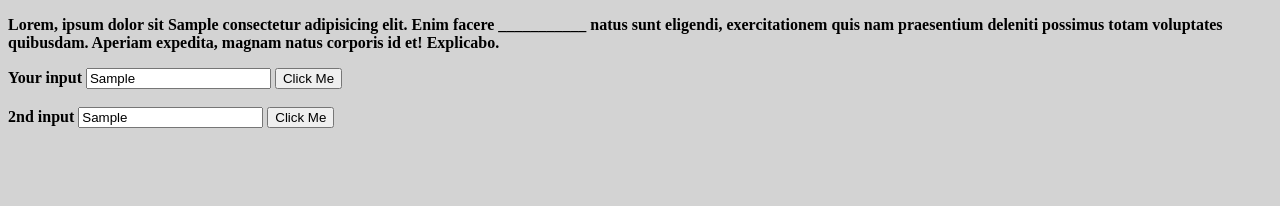
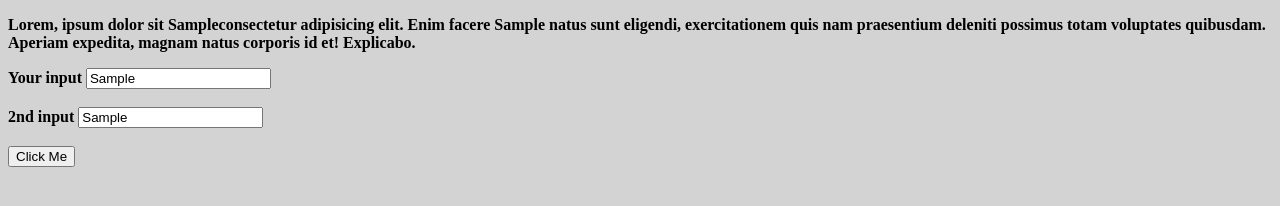
Before and after one commit to VictorGamble/javaScriptEx, a plain HTML site: page index2.html in a window 1280 px wide. Both pictures are taken after typing "Sample", "Sample" into the empty fields and a click on the button "Click Me". Drawn offline with Linux system fonts and the light colour scheme.

Commit message:
refactored variable names, also completed the bonus questions

```diff
--- a/index2.html
+++ b/index2.html
@@ -18,52 +18,65 @@
             font-weight: bold;
         }
 
+
+
     </style>
 </head>
 <body>
-    <p>Lorem, ipsum dolor sit <span id="span1" >___________</span>consectetur adipisicing elit. Enim facere <span id="span2">___________</span> natus sunt eligendi, exercitationem quis nam praesentium deleniti possimus totam voluptates quibusdam. Aperiam expedita, magnam natus corporis id et! Explicabo.</p>
+    <p>Lorem, ipsum dolor sit <span class="blank" >___________</span>consectetur adipisicing elit. Enim facere <span class="blank">___________</span> natus sunt eligendi, exercitationem quis nam praesentium deleniti possimus totam voluptates quibusdam. Aperiam expedita, magnam natus corporis id et! Explicabo.</p>
     <form>
         <label>Your input
-            <input type="text" id="userInput" value=""/>
+            <input type="text" class="blankInput" value=""/>
         </label>
-        <button id="button">Click Me</button>
         <br>
         <br>
         <label>2nd input
-            <input type="text" id="userInput2" value=""/>
+            <input type="text" class="blankInput" value=""/>
         </label>
-        <button id="button2">Click Me</button>
+        <br>
+        <br>
+        <button id="blankButton">Click Me</button>
 
     </form>
 </body>
 <script>
-    //Variables
-    const span1 = document.getElementById("span1");
-    const span2 = document.getElementById("span2");
-    const buttonClick = document.getElementById("button");
-    const buttonClick2 = document.getElementById("button2")
-    const myInput = document.getElementById("userInput");
-    const myInput2 = document.getElementById("userInput2")
+    //Variable
+    const allBlanks = document.querySelectorAll(".blank")
+    const userInputs = document.querySelectorAll(".blankInput")
+    const buttonClick = document.getElementById("blankButton")
+    const newArray = Array.from(allBlanks)
 
-    //Events
-    buttonClick.addEventListener("click", function(e){
+   //Function
+    const parseUserInput = (listOfInputs) => {
+        const arrayOfValues = [];
+        listOfInputs.forEach((list) => {
+            arrayOfValues.push(list.value);
+        });
+        return arrayOfValues;
+    }
+
+//EventListen
+    // buttonClick.addEventListener("click", function(e){
+    //     e.preventDefault();
+    //     const userInputArray = parseUserInput(userInputs)
+
+    //     allBlanks.forEach(function(blank, index){
+    //     blank.innerHTML = userInputArray[index];
+
+    // });
+
+    // })
+// Using Map
+
+  buttonClick.addEventListener("click", function(e){
         e.preventDefault();
-        //console.log("clicked")
-        span1.innerHTML = `${myInput.value} `;
-    })
+        const userInputArray = parseUserInput(userInputs)
 
-    buttonClick2.addEventListener("click", function(e){
-        e.preventDefault();
-        console.log("Clicking works")
-        span2.innerHTML = `${myInput2.value} `;
-    })
+       newArray.map((blank, index) => {
+        blank.innerHTML = userInputArray[index]
+       })
 
-
-
-
-
-
-
+    });
 
 
 
```
Also changed, not shown: index.js (added).
